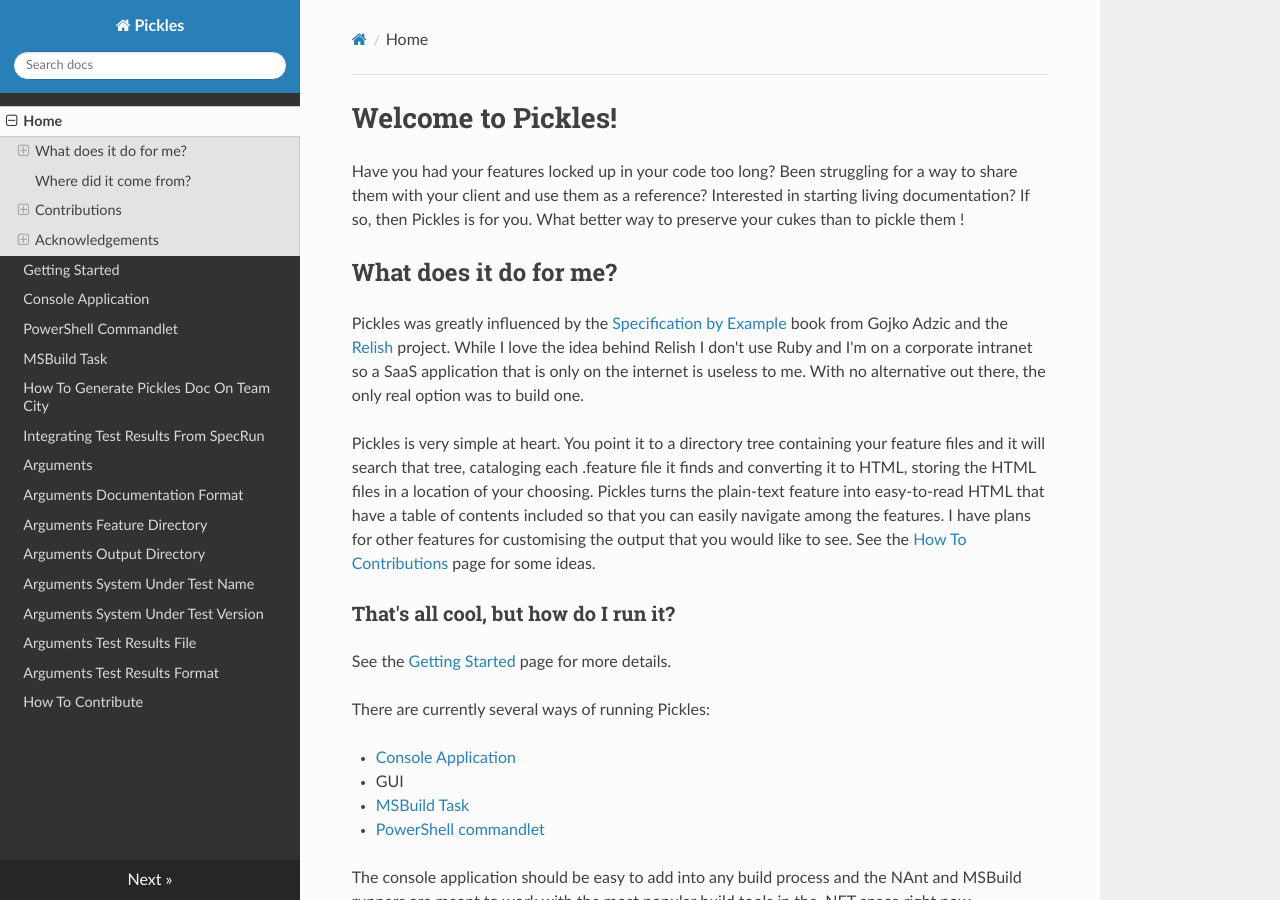
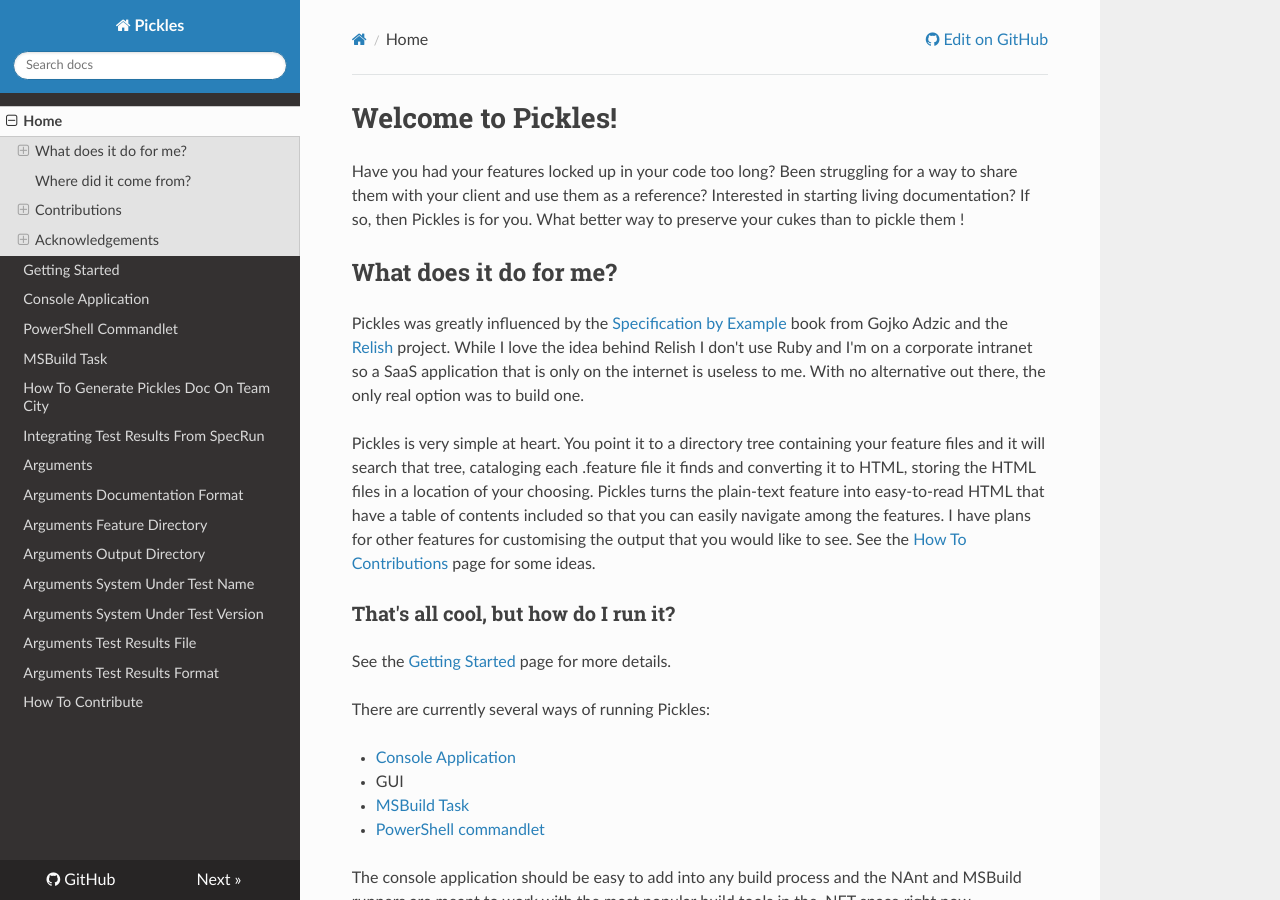
Before and after one commit to picklesdoc/docs, an MkDocs documentation site: the page built from docs/index.md, in a window 1280 px wide and 900 px high. Built offline with MkDocs 1.6.1, drawn with Linux system fonts in a browser that asks for light colours; nearby versions of some CDN libraries; old or Windows-style settings are respelled for this version of MkDocs; part of the change alters nothing that is shown.

Commit message:
Add github link

```diff
--- a/mkdocs.yml
+++ b/mkdocs.yml
@@ -17,3 +17,4 @@ pages:
 - [ArgumentsTestResultsFormat.md, Arguments Test Results Format]
 - [HowToContribute.md, How To Contribute]
 theme: readthedocs
+repo_url: https://github.com/picklesdoc/docs
```
